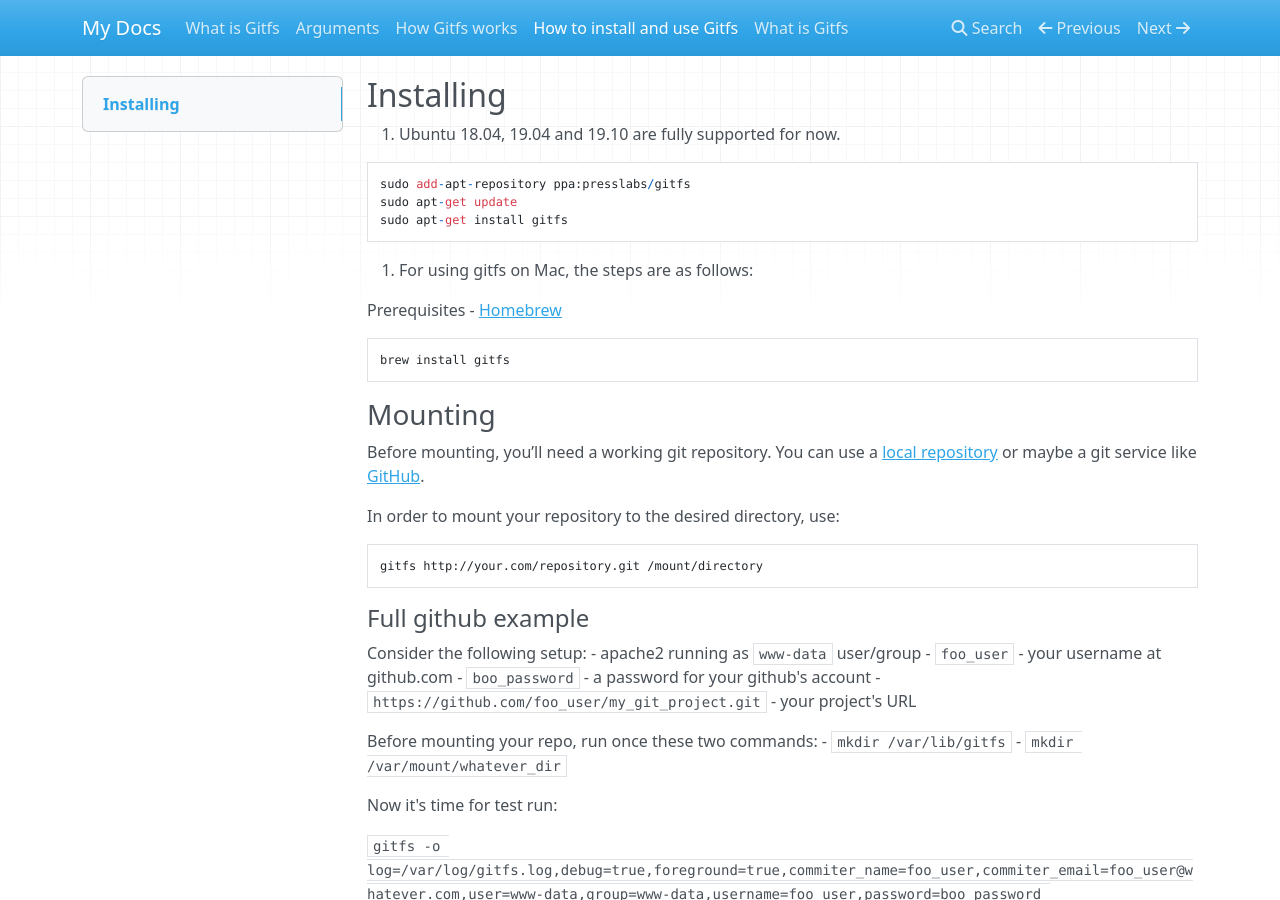
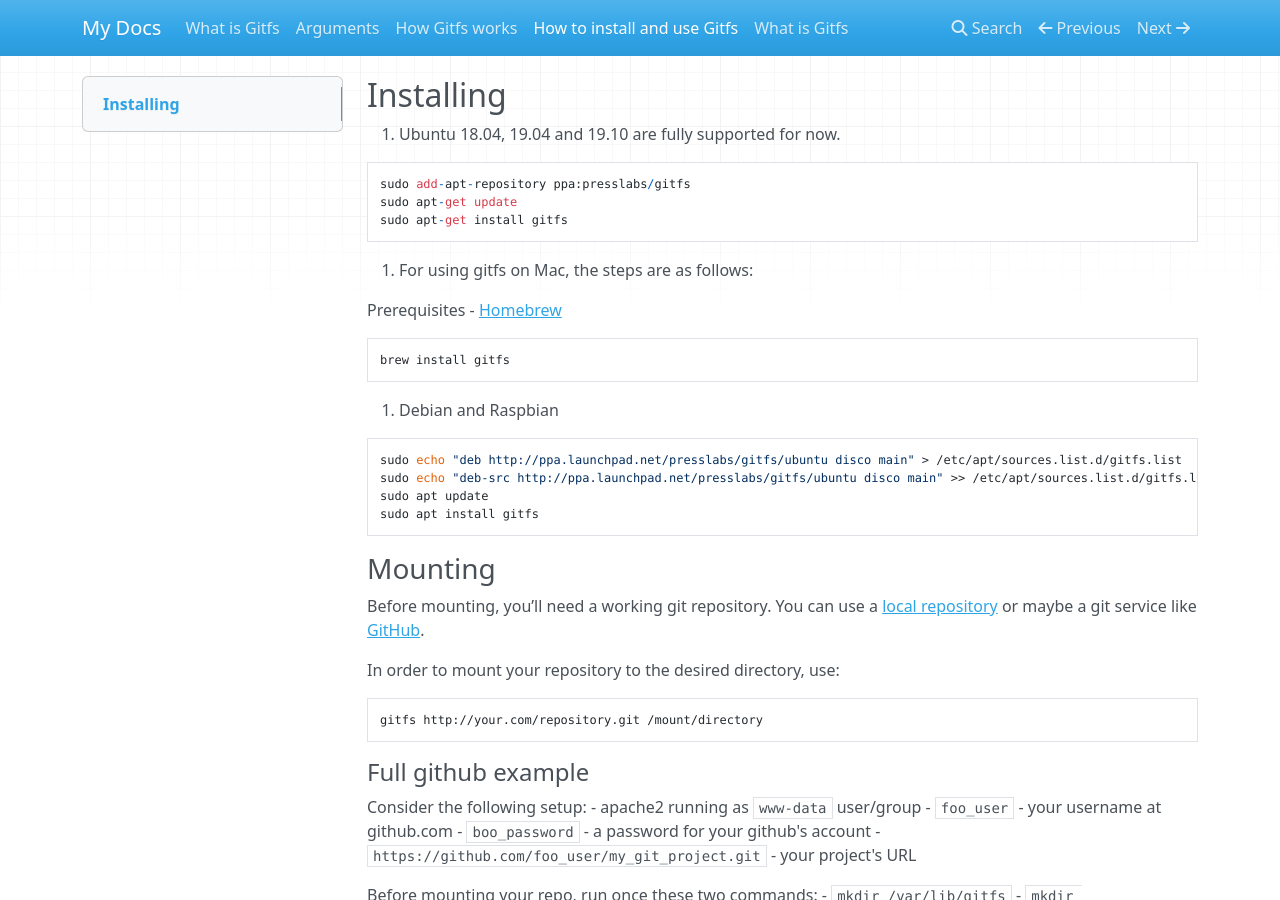
Before and after one commit to presslabs/gitfs, an MkDocs documentation site: the page built from docs/usage.md, in a window 1280 px wide and 900 px high. Built offline with MkDocs 1.6.1, drawn with Linux system fonts in a browser that asks for light colours; nearby versions of some CDN libraries.

Commit message:
Added Debian and Raspbian

````diff
--- a/docs/usage.md
+++ b/docs/usage.md
@@ -28,6 +28,15 @@ Prerequisites
 - [Homebrew](http://brew.sh/)
 ```
 brew install gitfs
+```
+
+3. Debian and Raspbian
+
+```
+sudo echo "deb http://ppa.launchpad.net/presslabs/gitfs/ubuntu disco main" > /etc/apt/sources.list.d/gitfs.list
+sudo echo "deb-src http://ppa.launchpad.net/presslabs/gitfs/ubuntu disco main" >> /etc/apt/sources.list.d/gitfs.list
+sudo apt update
+sudo apt install gitfs
 ```
 
 ### Mounting
````
